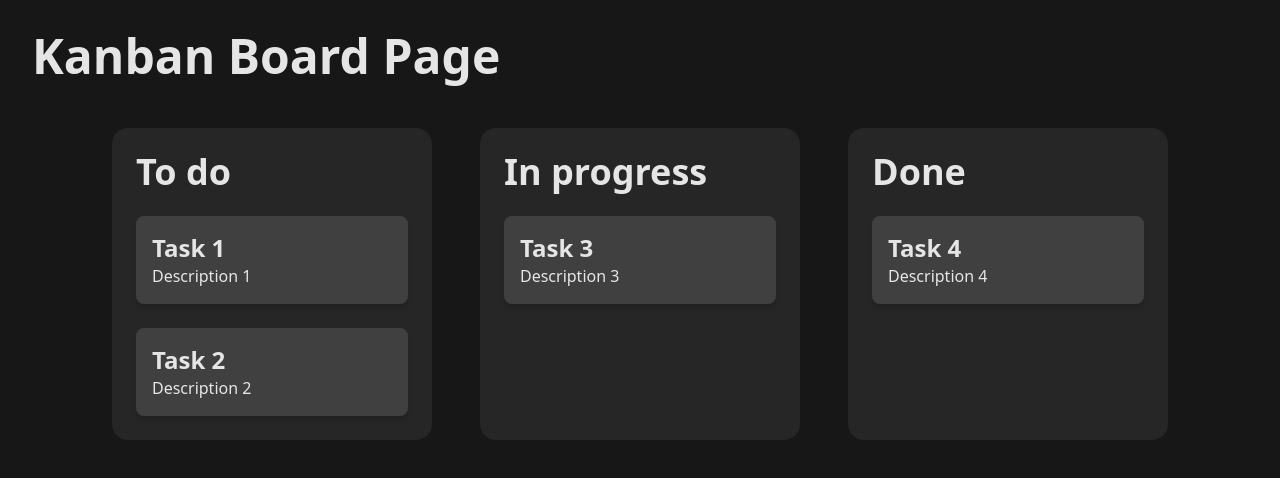
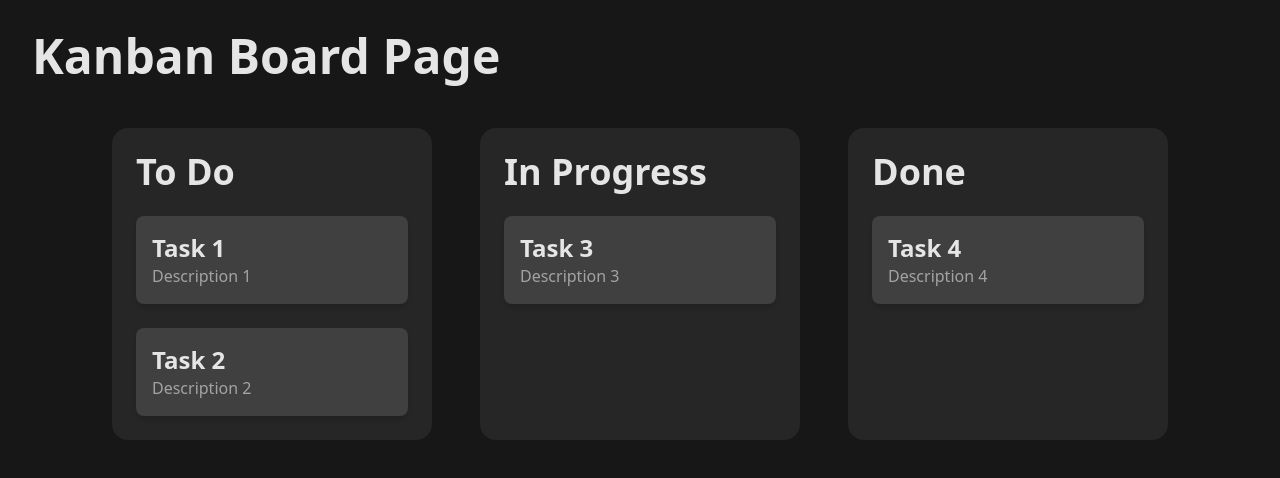
Before and after one commit to PrinceM13/dnd-trial, a Next.js app: page /kanban-board in a window 1280 px wide. Shown: the top 478 px of the page. Built offline with nearby package versions, Linux system fonts and the light colour scheme.

Commit message:
fix(kanban): update ui text

```diff
--- a/src/features/kanban-board/components/Column/Column.tsx
+++ b/src/features/kanban-board/components/Column/Column.tsx
@@ -3,7 +3,7 @@ import TaskCard from "@/features/kanban-board/components/TaskCard";
 
 export const KanbanColumn: React.FC<KanbanColumnProps> = ({ column, tasks }) => {
   return (
-    <div className="w-80 bg-neutral-800 text-neutral-200 rounded-2xl flex flex-col gap-6 p-6">
+    <div className="select-none w-80 bg-neutral-800 text-neutral-200 rounded-2xl flex flex-col gap-6 p-6">
       <h3>{column.title}</h3>
       {tasks.map((task) => (
         <TaskCard key={task.id} task={task} />
--- a/src/features/kanban-board/components/TaskCard/TaskCard.tsx
+++ b/src/features/kanban-board/components/TaskCard/TaskCard.tsx
@@ -4,7 +4,7 @@ export const KanbanTaskCard: React.FC<KanbanTaskCardProps> = ({ task }) => {
   return (
     <div className="cursor-grab p-4 rounded-lg bg-neutral-700 text-neutral-200 shadow-md hover:shadow-lg">
       <h5>{task.title}</h5>
-      <p>{task.description}</p>
+      <p className="text-neutral-400">{task.description}</p>
     </div>
   );
 };
--- a/src/features/kanban-board/constants/column.ts
+++ b/src/features/kanban-board/constants/column.ts
@@ -3,11 +3,11 @@ import { Column } from "@/features/kanban-board/components/types";
 export const COLUMNS: Column[] = [
   {
     id: "column-1",
-    title: "To do"
+    title: "To Do"
   },
   {
     id: "column-2",
-    title: "In progress"
+    title: "In Progress"
   },
   {
     id: "column-3",
```
